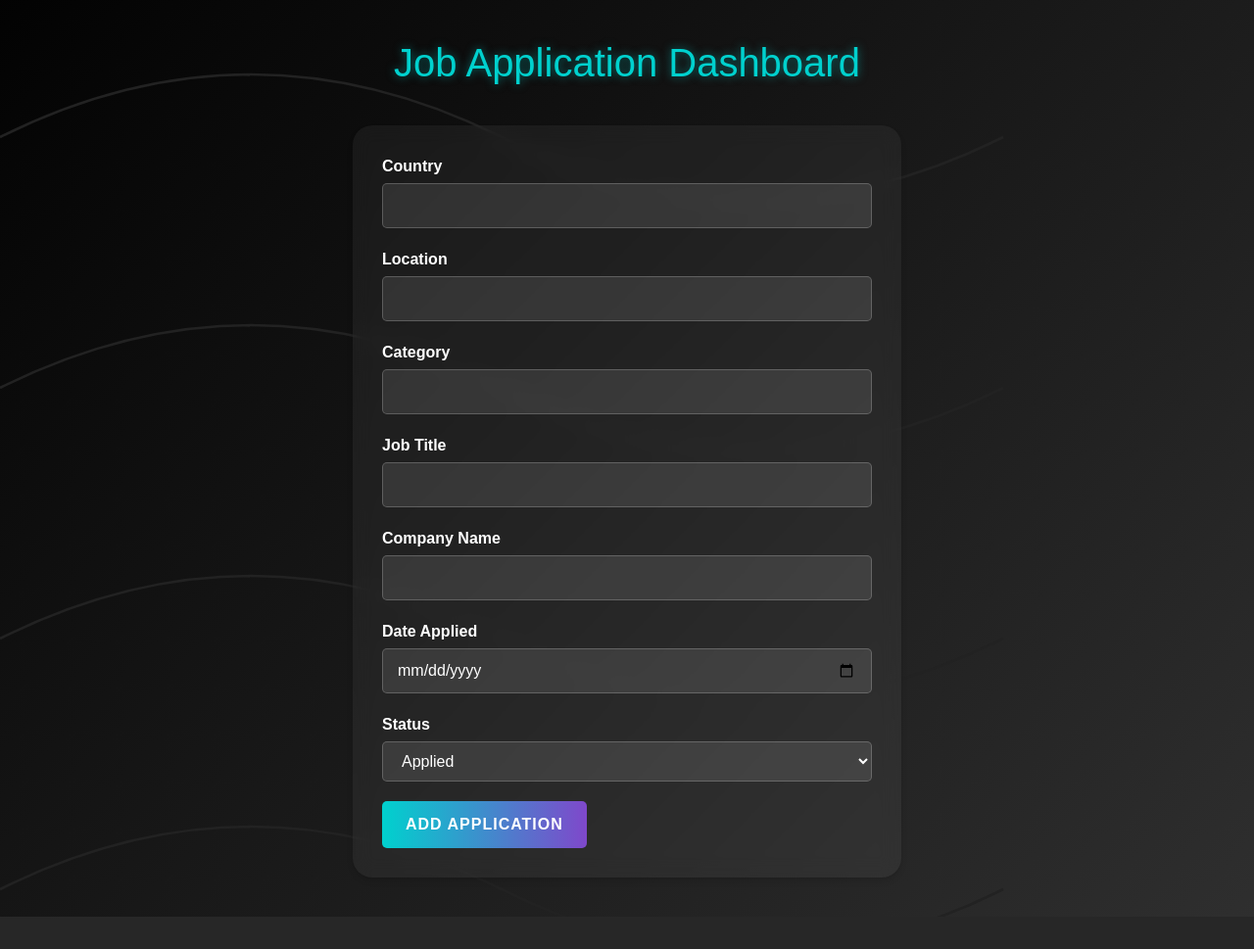
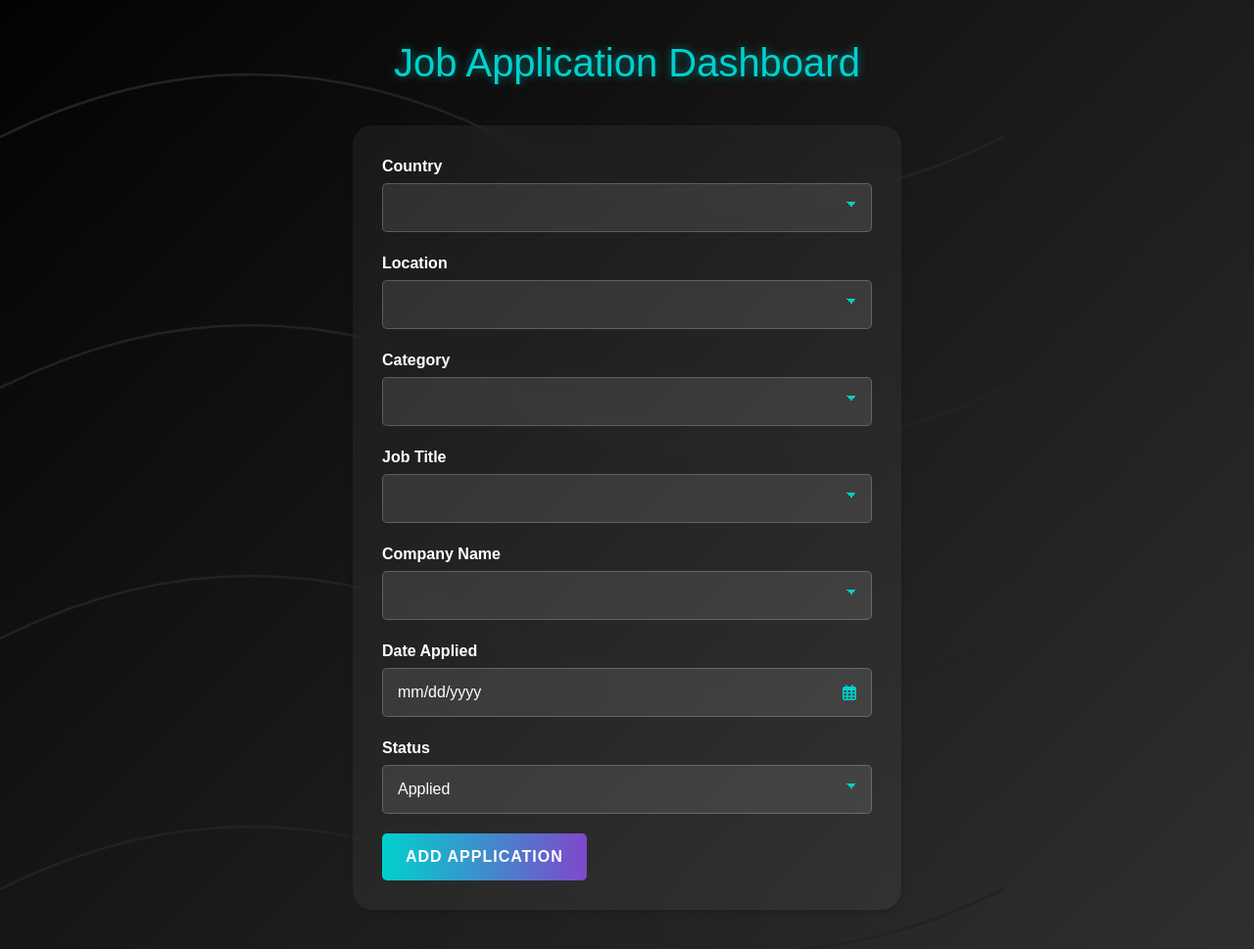
Before and after one commit to Vasileios20/JobAppTracker, a Django app: page /job/job-form in a window 1280 px wide. Shown: the part 116-1085 px from the top of the page at 98% size. Before the commit the page ends 1052 px from the top, so only its background shows below. Run offline with Django 4.2, Linux system fonts and the light colour scheme; data that the repository does not hold is empty; some libraries are stand-ins or nearby versions.

Commit message:
Add more techy style to dropdown meny :lipstick:

```diff
--- a/static/css/job_application.css
+++ b/static/css/job_application.css
@@ -95,3 +95,156 @@
         padding: 20px;
     }
 }
+
+.jad-input,
+.jad-select {
+    width: 100%;
+    padding: 12px 15px;
+    border-radius: 5px;
+    border: 1px solid rgba(255, 255, 255, 0.2);
+    background-color: rgba(255, 255, 255, 0.1);
+    color: var(--light-text);
+    transition: all 0.3s ease;
+    appearance: none;
+    -webkit-appearance: none;
+    -moz-appearance: none;
+    background-image: linear-gradient(45deg, transparent 50%, var(--primary-color) 50%),
+                      linear-gradient(135deg, var(--primary-color) 50%, transparent 50%);
+    background-position: calc(100% - 20px) calc(1em + 2px),
+                         calc(100% - 15px) calc(1em + 2px);
+    background-size: 5px 5px,
+                     5px 5px;
+    background-repeat: no-repeat;
+}
+
+.jad-input[type="date"] {
+    position: relative;
+}
+
+.jad-input[type="date"]::-webkit-calendar-picker-indicator {
+    background: transparent;
+    bottom: 0;
+    color: transparent;
+    cursor: pointer;
+    height: auto;
+    left: 0;
+    position: absolute;
+    right: 0;
+    top: 0;
+    width: auto;
+}
+
+.jad-input[type="date"]::before {
+    content: "\f073";
+    font-family: "Font Awesome 5 Free";
+    position: absolute;
+    right: 15px;
+    top: 50%;
+    transform: translateY(-50%);
+    color: var(--primary-color);
+}
+
+/* Job Dashboard Styles */
+.jd-container {
+    max-width: 1200px;
+    margin: 0 auto;
+    padding: 40px 20px;
+}
+
+.jd-title {
+    font-size: 2.5rem;
+    text-align: center;
+    margin-bottom: 40px;
+    color: var(--primary-color);
+    text-shadow: 0 0 10px rgba(0, 209, 206, 0.5);
+}
+
+.jd-button {
+    display: inline-block;
+    padding: 12px 24px;
+    border-radius: 5px;
+    border: none;
+    cursor: pointer;
+    transition: all 0.3s ease;
+    font-weight: bold;
+    text-transform: uppercase;
+    letter-spacing: 1px;
+    background: var(--gradient);
+    color: white;
+    text-decoration: none;
+}
+
+.jd-button:hover {
+    transform: translateY(-2px);
+    box-shadow: 0 4px 10px rgba(0, 209, 206, 0.4);
+}
+
+.jd-search-container {
+    background: rgba(255, 255, 255, 0.05);
+    backdrop-filter: blur(10px);
+    border-radius: 20px;
+    padding: 30px;
+    margin-bottom: 40px;
+    box-shadow: 0 4px 6px rgba(0, 0, 0, 0.1), 0 1px 3px rgba(0, 0, 0, 0.08);
+}
+
+.jd-search-input {
+    width: 100%;
+    padding: 12px 15px;
+    border-radius: 5px;
+    border: 1px solid rgba(255, 255, 255, 0.2);
+    background-color: rgba(255, 255, 255, 0.1);
+    color: var(--light-text);
+    transition: all 0.3s ease;
+}
+
+.jd-search-input:focus {
+    outline: none;
+    border-color: var(--primary-color);
+    box-shadow: 0 0 0 2px rgba(0, 209, 206, 0.2);
+}
+
+.jd-table-container {
+    background: rgba(255, 255, 255, 0.05);
+    backdrop-filter: blur(10px);
+    border-radius: 20px;
+    padding: 30px;
+    box-shadow: 0 4px 6px rgba(0, 0, 0, 0.1), 0 1px 3px rgba(0, 0, 0, 0.08);
+}
+
+.jd-table {
+    width: 100%;
+    border-collapse: separate;
+    border-spacing: 0 10px;
+}
+
+.jd-table th {
+    background-color: rgba(255, 255, 255, 0.1);
+    color: var(--primary-color);
+    font-weight: bold;
+    padding: 15px;
+    text-align: left;
+}
+
+.jd-table td {
+    background-color: rgba(255, 255, 255, 0.05);
+    padding: 15px;
+    transition: all 0.3s ease;
+}
+
+.jd-table tr:hover td {
+    background-color: rgba(255, 255, 255, 0.1);
+    transform: translateY(-2px);
+    box-shadow: 0 4px 10px rgba(0, 209, 206, 0.2);
+}
+
+@media (max-width: 768px) {
+    .jd-container {
+        padding: 20px 10px;
+    }
+
+    .jd-search-container,
+    .jd-table-container {
+        padding: 20px;
+    }
+}
```
